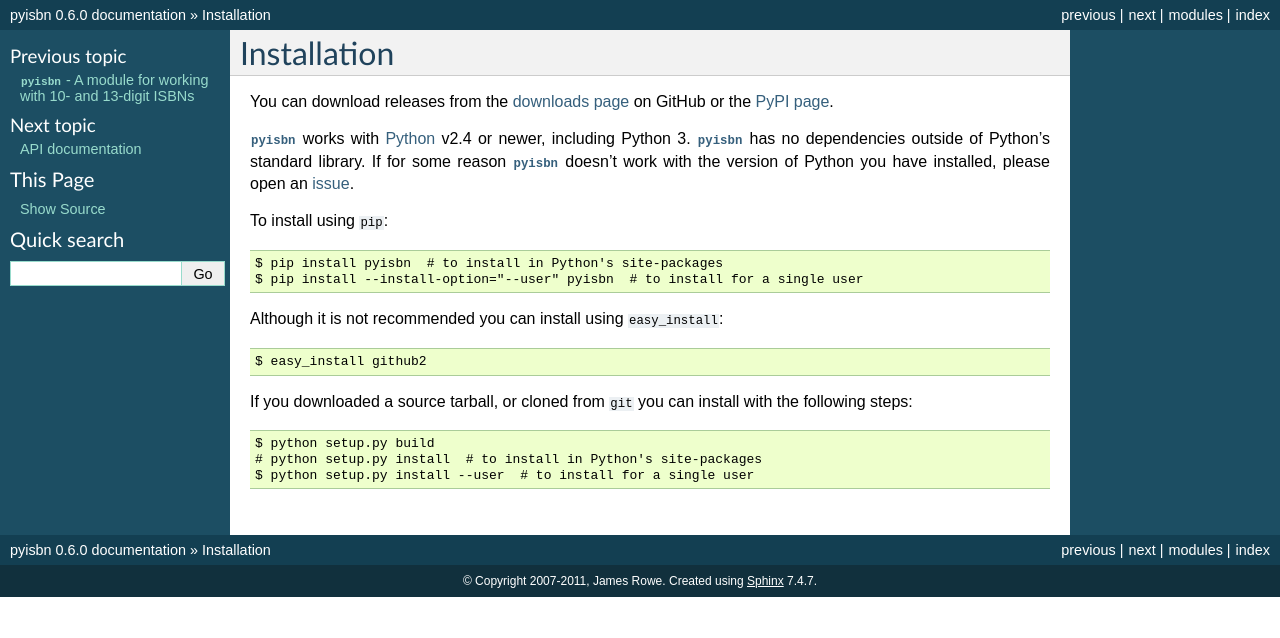
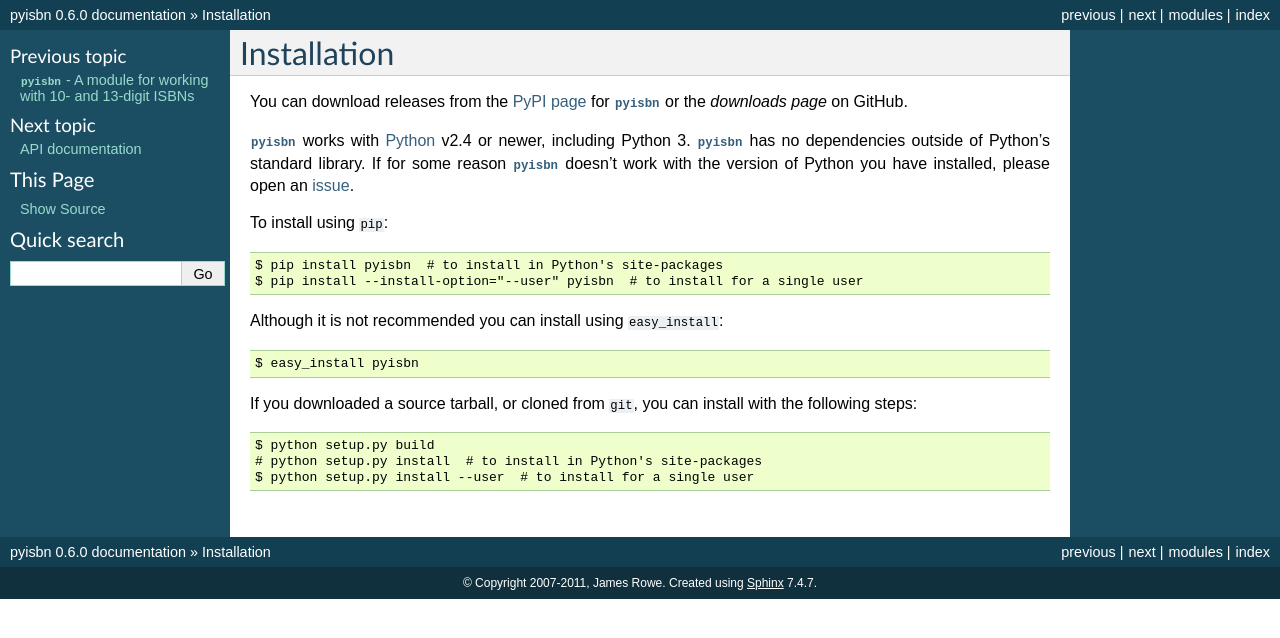
Before and after one commit to JNRowe/pyisbn, a Sphinx documentation site: the page built from doc/install.rst, in a window 1280 px wide. Shown: the top 638 px of the page. Built offline with Sphinx 7.4.7, drawn with Linux system fonts in a browser that asks for light colours.

Commit message:
Small wording fixes to install doc.

```diff
--- a/doc/install.rst
+++ b/doc/install.rst
@@ -1,8 +1,8 @@
 Installation
 ============
 
-You can download releases from the `downloads page`_ on GitHub or the `PyPI
-page`_.
+You can download releases from the `PyPI page`_ for :mod:`pyisbn` or the
+`downloads page` on GitHub.
 
 :mod:`pyisbn` works with Python_ v2.4 or newer, including Python 3.
 :mod:`pyisbn` has no dependencies outside of Python's standard library.
@@ -16,9 +16,9 @@ To install using ``pip``::
 
 Although it is not recommended you can install using ``easy_install``::
 
-    $ easy_install github2
+    $ easy_install pyisbn
 
-If you downloaded a source tarball, or cloned from ``git`` you can install with
+If you downloaded a source tarball, or cloned from ``git``, you can install with
 the following steps::
 
     $ python setup.py build
```
